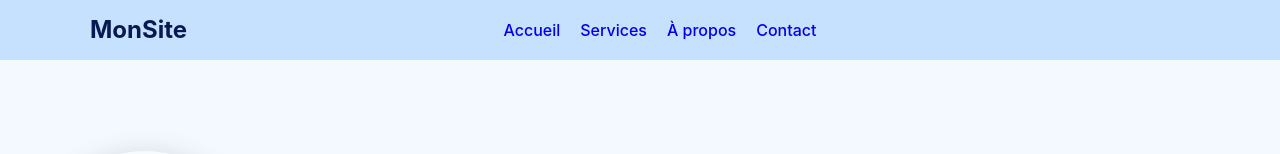
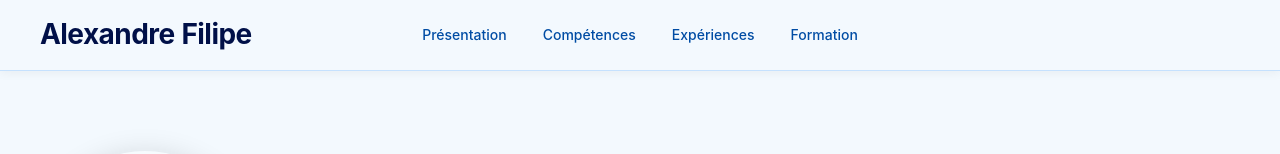
Before and after one commit to xelafi/cvweb, a React (Vite) app: page / in a window 1280 px wide. Shown: the top 154 px of the page. Built offline with nearby package versions, Linux system fonts and the light colour scheme; grey boxes are pictures that could not be loaded; a web font is replaced by a local one.

Commit message:
feat: update navbar and section IDs for improved navigation and styling

```diff
--- a/src/reactjs/components/Navbar.jsx
+++ b/src/reactjs/components/Navbar.jsx
@@ -13,13 +13,13 @@ const Navbar = () => {
   return (
     <nav className="navbar">
       <div className="navbar__container">
-        <div className="navbar__logo">MonSite</div>
+        <div className="navbar__logo">Alexandre Filipe</div>
 
         <ul className={`navbar__menu ${isMenuOpen ? 'navbar__menu--active' : ''}`}>
-          <li className="navbar__item"><a className="navbar__link" href="#accueil">Accueil</a></li>
-          <li className="navbar__item"><a className="navbar__link" href="#services">Services</a></li>
-          <li className="navbar__item"><a className="navbar__link" href="#apropos">À propos</a></li>
-          <li className="navbar__item"><a className="navbar__link" href="#contact">Contact</a></li>
+          <li className="navbar__item"><a className="navbar__link" href="#presentation">Présentation</a></li>
+          <li className="navbar__item"><a className="navbar__link" href="#skills">Compétences</a></li>
+          <li className="navbar__item"><a className="navbar__link" href="#experiences">Expériences</a></li>
+          <li className="navbar__item"><a className="navbar__link" href="#education">Formation</a></li>
         </ul>
 
         <div className="navbar__actions">
--- a/src/reactjs/sections/Education.jsx
+++ b/src/reactjs/sections/Education.jsx
@@ -9,7 +9,7 @@ const Education = () => {
   };
 
   return (
-    <section className="formations">
+    <section id="education" className="formations">
       <div className="formations__container">
         <h2 className="formations__title">Formation</h2>
         <div className="formations__list">
--- a/src/reactjs/sections/Experiences.jsx
+++ b/src/reactjs/sections/Experiences.jsx
@@ -10,7 +10,7 @@ const Experiences = () => {
   };
 
   return (
-    <section className="experiences">
+    <section id="experiences" className="experiences">
       <div className="experiences__container">
         <h2 className="experiences__title">Expériences Professionnelles</h2>
         <div className="experiences__list">
--- a/src/reactjs/sections/Presentation.jsx
+++ b/src/reactjs/sections/Presentation.jsx
@@ -3,7 +3,7 @@ import presentationData from '@data/presentation.json';
 
 const Presentation = () => {
   return (
-    <section className="presentation">
+    <section id="presentation" className="presentation">
       <div className="presentation__container">
         <div className="presentation__photo">
           <img
--- a/src/reactjs/sections/Skills.jsx
+++ b/src/reactjs/sections/Skills.jsx
@@ -18,7 +18,7 @@ const Skills = () => {
   ];
 
   return (
-    <section className="competences">
+    <section id="skills" className="competences">
       <div className="competences__container">
         <h2 className="competences__title">Compétences</h2>
         <GridIconCard icons={stack} />
--- a/src/styles/base/_body.scss
+++ b/src/styles/base/_body.scss
@@ -1,5 +1,9 @@
 /* Body */
 @use '@css/base/sass-variables' as *;
+
+html {
+  scroll-behavior: smooth;
+}
 
 body {
     margin: 0;
--- a/src/styles/components/_navbar.scss
+++ b/src/styles/components/_navbar.scss
@@ -5,16 +5,18 @@
   top: 0;
   left: 0;
   width: 100%;
-  block-size: 60px;
+  block-size: 70px;
   z-index: 1000;
-  background-color: var(--blue-5);
-  backdrop-filter: blur(10px);
-  -webkit-backdrop-filter: blur(10px);
+  background: oklch(from var(--blue-2) l c h / 0.8);
+  backdrop-filter: blur(20px);
+  -webkit-backdrop-filter: blur(20px);
+  border-bottom: 1px solid var(--blue-5);
+  box-shadow: 0 2px 10px oklch(from var(--color-black) l c h / 0.05);
 
   &__container {
-    max-width: 1100px;
+    max-width: 1200px;
     margin: 0 auto;
-    padding: 0 20px;
+    padding: 0 var(--gutter-300);
     block-size: 100%;
     display: flex;
     align-items: center;
@@ -23,9 +25,15 @@
   }
 
   &__logo {
-    font-size: 1.5rem;
-    font-weight: bold;
-    color: var(--color-text-scondary);
+    font-size: var(--font-size-600);
+    font-weight: var(--font-weight-700);
+    color: var(--blue-12);
+    letter-spacing: -0.02em;
+    transition: color 0.3s ease;
+
+    &:hover {
+      color: var(--blue-9);
+    }
   }
 
   &__menu {
@@ -33,55 +41,89 @@
     left: 50%;
     transform: translateX(-50%);
     display: flex;
-    gap: 20px;
+    gap: var(--gutter-100);
     list-style: none;
+    margin: 0;
+    padding: 0;
 
     &--active {
-        padding: 10px;
+        padding: var(--gutter-300);
         justify-content: center;
         margin: 0;
         display: flex;
         flex-direction: column;
         position: absolute;
-        top: 60px;
+        top: 70px;
         left: 0;
         width: 100%;
-        background-color: rgba(51, 51, 51, 0.95);
-        gap: 10px;
+        background: oklch(from var(--blue-2) l c h / 0.95);
+        backdrop-filter: blur(20px);
+        gap: var(--gutter-200);
         align-items: center;
         transform: none;
+        border-bottom: 1px solid var(--blue-5);
     }
   }
 
-  &__item {}
+  &__item {
+    margin: 0;
+  }
 
   &__link {
-    //color: white;
+    display: block;
+    padding: var(--gutter-200) var(--gutter-300);
+    color: var(--blue-11);
     text-decoration: none;
-    font-weight: 500;
+    font-weight: var(--font-weight-500);
+    font-size: var(--font-size-200);
+    border-radius: var(--border-radius-primary);
+    transition: all 0.3s ease;
+    position: relative;
 
     &:hover {
-      text-decoration: underline;
+      color: var(--blue-9);
+      background-color: var(--blue-3);
+      transform: translateY(-1px);
+    }
+
+    &:active {
+      transform: translateY(0);
     }
   }
 
   &__actions {
     display: flex;
     align-items: center;
-    gap: 10px;
+    gap: var(--gutter-200);
   }
 
   &__toggle {
     display: none;
-    background: none;
-    border: none;
-    font-size: 2rem;
-    //color: white;
+    background: var(--blue-3);
+    border: 1px solid var(--blue-5);
+    border-radius: var(--border-radius-primary);
+    padding: var(--gutter-200);
+    font-size: var(--font-size-600);
+    color: var(--blue-11);
     cursor: pointer;
-    transition: transform 0.3s ease;
+    transition: all 0.3s ease;
+    width: 44px;
+    height: 44px;
+    align-items: center;
+    justify-content: center;
+
+    &:hover {
+      background: var(--blue-4);
+      transform: scale(1.05);
+    }
+
+    &:active {
+      transform: scale(0.95);
+    }
 
     &:focus {
-      outline: none;
+      outline: 2px solid var(--blue-9);
+      outline-offset: 2px;
     }
   }
 
@@ -95,7 +137,7 @@
     }
 
     &__toggle {
-      display: block;
+      display: flex;
     }
   }
 }
```
